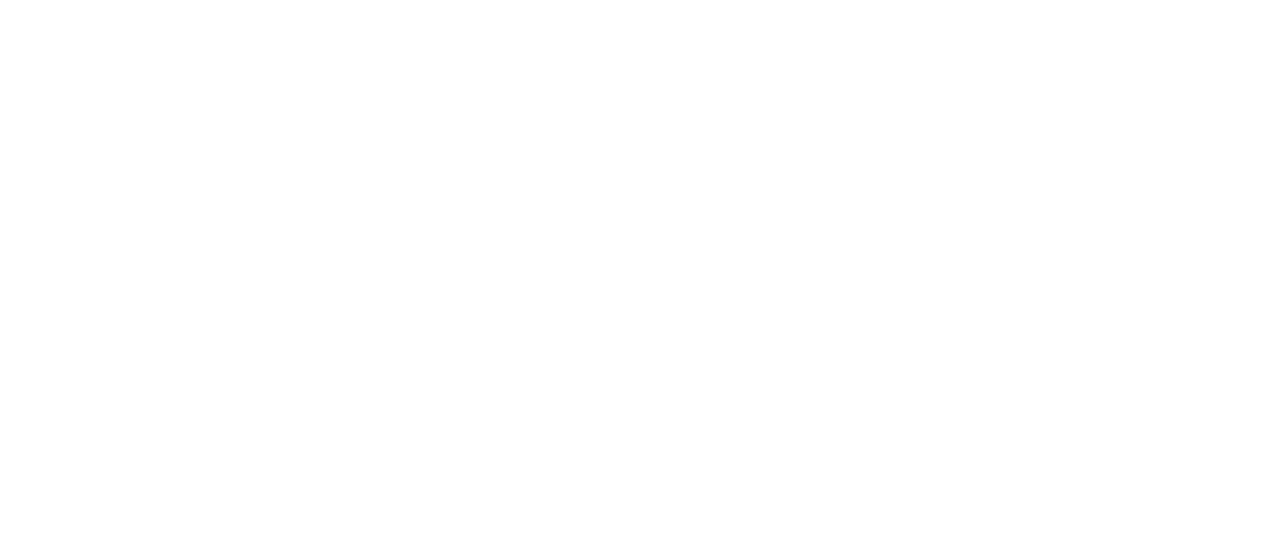
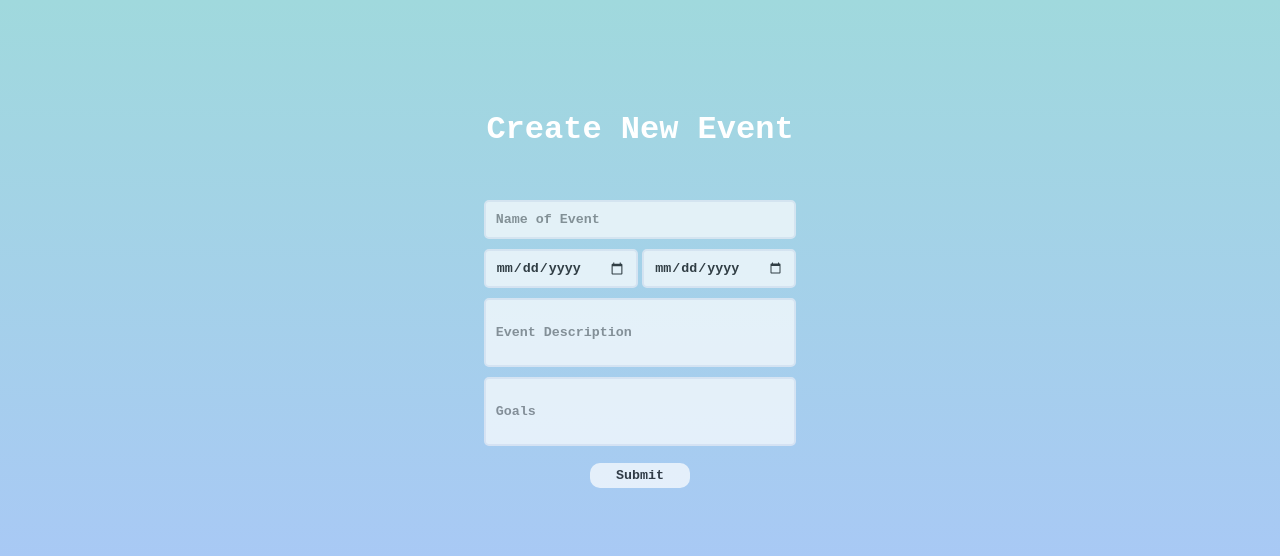
Before and after one commit to vomichaelminh/aim, a React (Create React App) app in the folder client/: page /newevent in a window 1280 px wide. Shown: the top 556 px of the page. Built offline with nearby package versions, Linux system fonts and the light colour scheme.

Commit message:
create new event form

```diff
--- a/client/src/App.js
+++ b/client/src/App.js
@@ -3,15 +3,15 @@
 import Login from "./pages/Login";
 import Home from "./pages/Home";
 import Profile from "./pages/Profile";
-import Feed from './pages/Feed'
-import React from 'react'
-import committedGoals from './pages/committedGoals'
-import createdGoals from './pages/createdGoals'
-
+import Feed from "./pages/Feed";
+import React from "react";
+import committedGoals from "./pages/committedGoals";
+import createdGoals from "./pages/createdGoals";
+import newEvent from "./pages/createEvent";
 export const App = () => {
   return (
     <div>
-       <Router>
+      <Router>
         <Switch>
           <Route exact path="/" component={Login} />
           <Route path="/profile" component={Profile} />
@@ -19,10 +19,11 @@
           <Route path="/feed" component={Feed} />
           <Route path="/committedGoals" component={committedGoals} />
           <Route path="/createdGoals" component={createdGoals} />
+          <Route path="/newevent" component={newEvent} />
         </Switch>
       </Router>
     </div>
-  )
-}
+  );
+};
 
 export default App;
--- /dev/null
+++ b/client/src/pages/createEvent.js
@@ -0,0 +1,102 @@
+import React from "react";
+import "../styles/NewEvent.css";
+
+export default class createEvent extends React.Component {
+  constructor(props) {
+    super(props);
+    this.state = {
+      name: "",
+      startDate: "",
+      endDate: "",
+      description: "",
+      goals: "",
+    };
+    this.handleChange = this.handleChange.bind(this);
+    this.handleSubmit = this.handleSubmit.bind(this);
+  }
+
+  handleChange(e) {
+    const target = e.target;
+    const value = target.value;
+    const name = target.name;
+    this.setState({ [name]: value });
+  }
+
+  handleSubmit(e) {
+    e.preventDefault();
+    let tempEvent = {
+      name: this.state.name,
+      startDate: this.state.startDate,
+      endDate: this.state.endDate,
+      description: this.state.description,
+      goals: this.state.goals,
+    };
+    console.log(tempEvent); //add functionality to add event
+    this.setState({
+      name: "",
+      startDate: "",
+      endDate: "",
+      description: "",
+      goals: "",
+    });
+  }
+
+  render() {
+    return (
+      <div className="background">
+        <div className="text">
+          <h1>Create New Event</h1>
+        </div>
+        <div>
+          <div className="formContainer">
+            <form onSubmit={this.handleSubmit}>
+              <input
+                type="text"
+                name="name"
+                placeholder="Name of Event"
+                value={this.state.name}
+                onChange={this.handleChange}
+              />
+              <div>
+                <input
+                  type="date"
+                  name="startDate"
+                  placeholder="Start Date"
+                  className="date"
+                  value={this.state.startDate}
+                  onChange={this.handleChange}
+                />
+                &nbsp;
+                <input
+                  type="date"
+                  name="endDate"
+                  placeholder="End Date"
+                  className="date"
+                  value={this.state.endDate}
+                  onChange={this.handleChange}
+                />
+              </div>
+              <input
+                type="text"
+                name="description"
+                placeholder="Event Description"
+                className="description"
+                value={this.state.description}
+                onChange={this.handleChange}
+              />
+              <input
+                name="goals"
+                type="text"
+                placeholder="Goals"
+                className="goals"
+                value={this.state.goals}
+                onChange={this.handleChange}
+              />
+              <input type="submit" value="Submit" className="submitButton" />
+            </form>
+          </div>
+        </div>
+      </div>
+    );
+  }
+}
--- /dev/null
+++ b/client/src/styles/NewEvent.css
@@ -0,0 +1,71 @@
+.background {
+  background-image: linear-gradient(#a0d9dd, #acc2ff);
+  height: 100vh;
+  justify-content: center;
+}
+
+h1 {
+  color: white;
+}
+
+.text {
+  padding-top: 90px;
+  margin: auto;
+  display: flex;
+  justify-content: center;
+  font-family: "Courier New", Courier, monospace;
+}
+
+.formContainer {
+  padding-top: 10px;
+  margin: auto;
+  display: flex;
+  justify-content: center;
+}
+
+form {
+  padding-top: 20px;
+  display: grid;
+  grid-gap: 10px;
+}
+
+.submitButton {
+  margin-top: 7px;
+  height: 25px;
+  width: 100px;
+  border-radius: 10px;
+  justify-self: center;
+  align-content: center;
+  background-color: hsl(0, 0%, 100%);
+  border-width: 0px;
+  opacity: 70%;
+  padding: 0px;
+}
+
+.submitButton:hover {
+  opacity: 80%;
+  background-color: #acc2ff;
+  border-width: 2px;
+  color: white;
+}
+
+input {
+  height: 15px;
+  padding: 10px;
+  border-width: 2px;
+  border-style: solid;
+  border-color: #e9ecf5;
+  border-radius: 5px;
+  opacity: 70%;
+  font-family: "Courier New", Courier, monospace;
+  font-weight: 600;
+}
+
+.goals,
+.description {
+  height: 45px;
+}
+
+.date {
+  width: 130px;
+}
```
Also changed, not shown: client/src/pages/createdGoals.js (+22 -33 lines), 1 other file (tests, documents, lock files or other folders).
